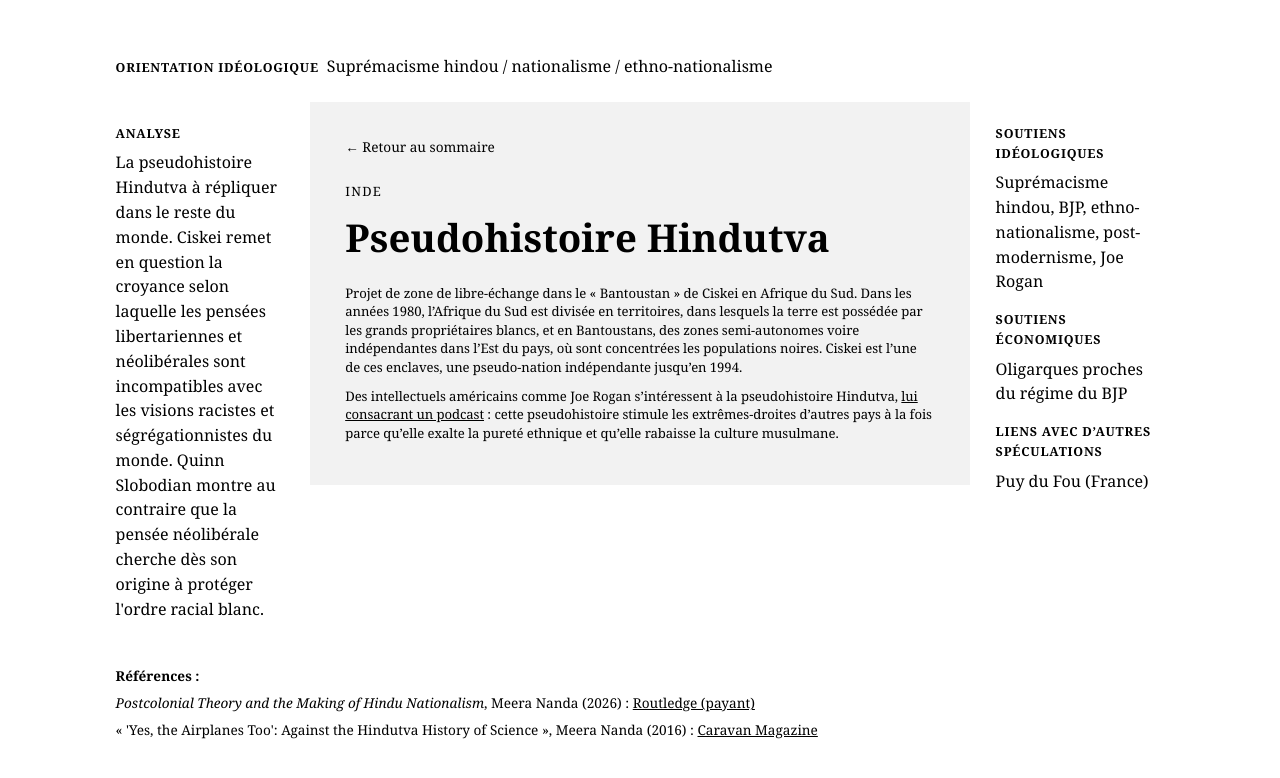
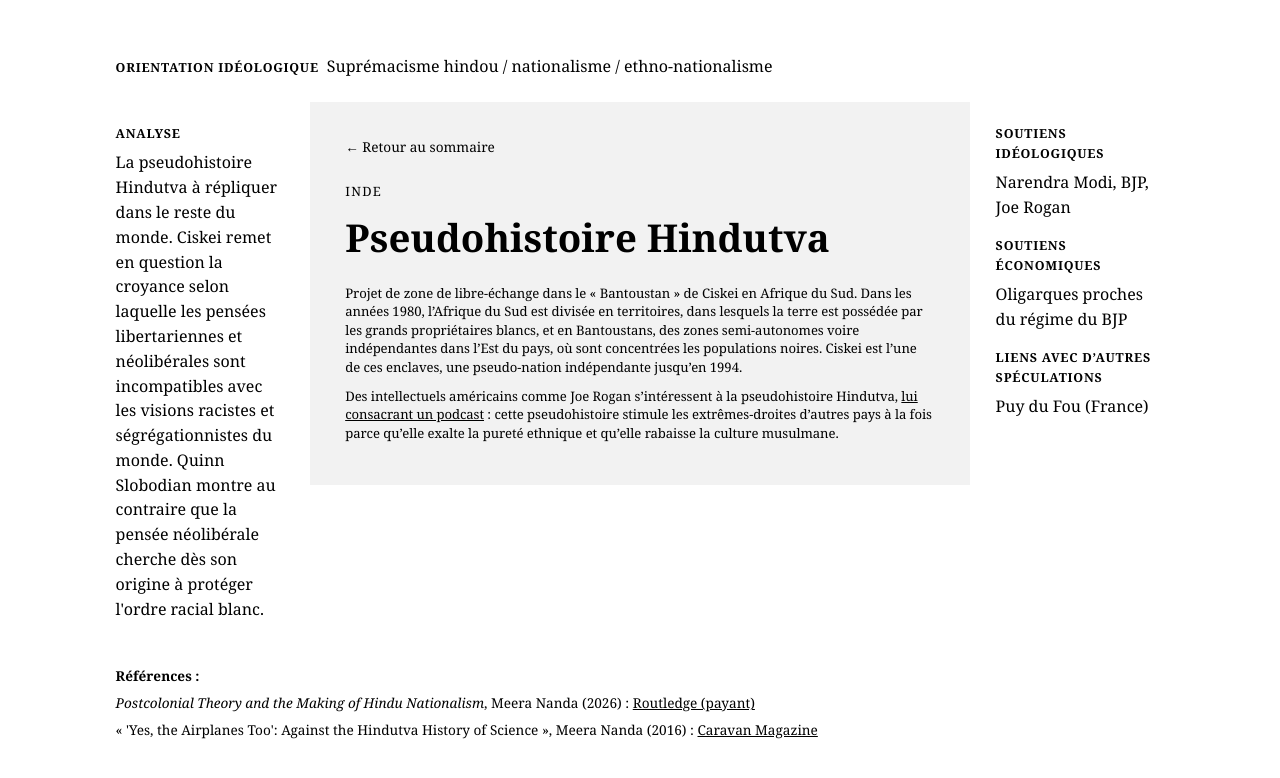
Before and after one commit to encycloreac/encycloreac.github.io, a Jekyll site: the page built from _entries/pseudohistoire-hindutva.md, in a window 1280 px wide. Shown: the top 778 px of the page. Built offline with Jekyll 4.4.1, drawn with Linux system fonts in a browser that asks for light colours.

Commit message:
Revise ideological supports in Hindutva entry
Updated ideological support to reflect current figures.

```diff
--- a/_entries/pseudohistoire-hindutva.md
+++ b/_entries/pseudohistoire-hindutva.md
@@ -3,7 +3,7 @@ title: "Pseudohistoire Hindutva"
 zone: "Inde"
 orientation: "Suprémacisme hindou / nationalisme / ethno-nationalisme"
 analyse: "La pseudohistoire Hindutva à répliquer dans le reste du monde. Ciskei remet en question la croyance selon laquelle les pensées libertariennes et néolibérales sont incompatibles avec les visions racistes et ségrégationnistes du monde. Quinn Slobodian montre au contraire que la pensée néolibérale cherche dès son origine à protéger l'ordre racial blanc."
-soutiens_ideologiques: "Suprémacisme hindou, BJP, ethno-nationalisme, post-modernisme, Joe Rogan"
+soutiens_ideologiques: "Narendra Modi, BJP, Joe Rogan"
 soutiens_economiques: "Oligarques proches du régime du BJP"
 liens_autres: "Puy du Fou (France)"
 references:
```
